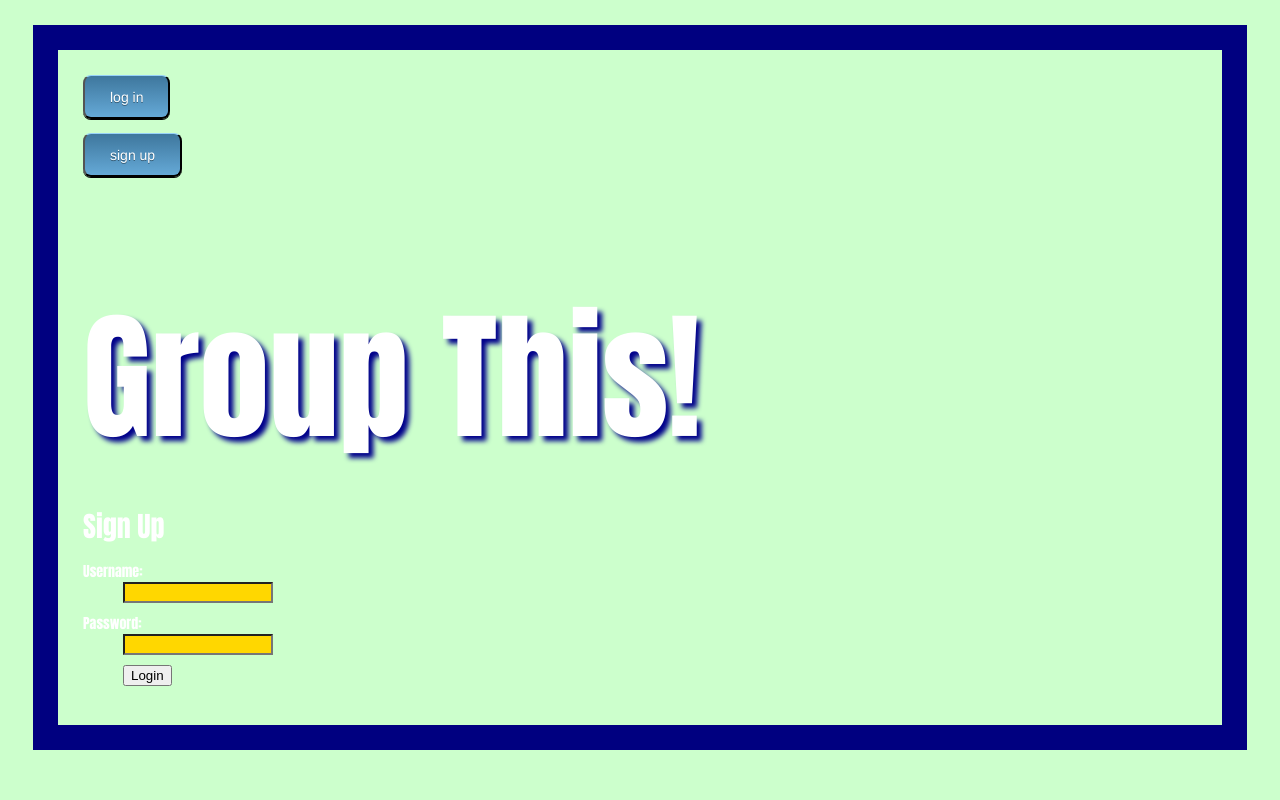
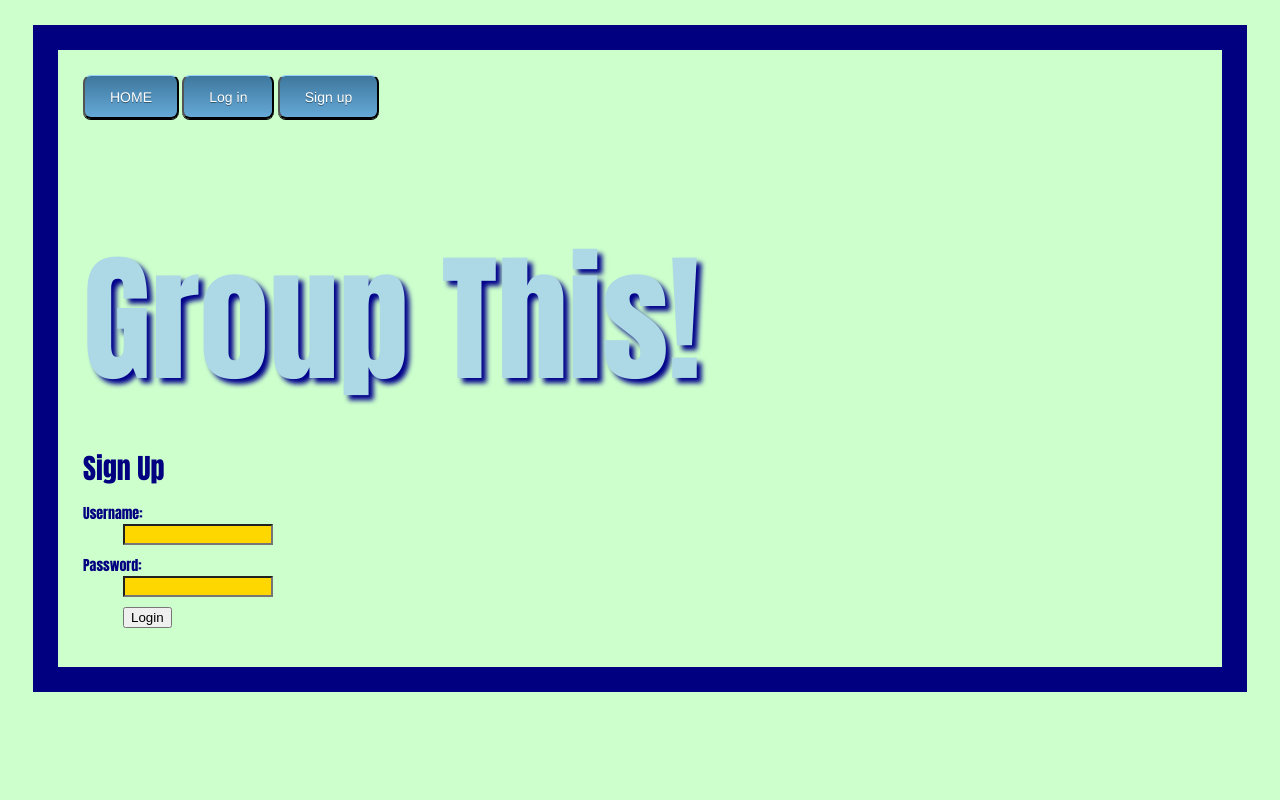
Before and after one commit to vkozina/BRHacks, a Python web app: template real code/Groups/templates/signup.html in a window 1280 px wide. Run offline with Jinja, Linux system fonts and the light colour scheme; the template is opened without the code that fills it, so the values that code supplies are empty.

Commit message:
inline buttons and colored diff

```diff
--- a/real code/Groups/templates/layout.html
+++ b/real code/Groups/templates/layout.html
@@ -2,7 +2,7 @@
 <style>
 
     body {
-      color: #ffffff;
+      color: #000080;
       background-color: #ccffcc;
       font-family: Impact, Charcoal, sans-serif;
       font-size:14px;
@@ -76,6 +76,7 @@
     }
 
     h1 {
+      color: lightblue;
       font-size: 1000%;
       font-weight: normal;
       margin-bottom: 0em;
@@ -85,7 +86,9 @@
       font-size: 200%;
       font-weight: normal;
       margin-bottom: 0em;
+      color: #000080
     }
+
 
     input[type=text] {
       width: 150px;
@@ -100,21 +103,27 @@
       margin-left: 35px;
       display: block;
     }
-  </style>
+    form{
+      display: inline;
+    }
+
+</style>
 <link rel=stylesheet type=text/css href="{{ url_for('static', filename='style.css') }}">
 <div class=page>
-
+    <form name="input" action="{{ url_for('show_groups') }}">
+      <input type="submit" value="HOME" class=button >
+    </form>
   {% if not session.logged_in %}
     <form name="input" action="{{ url_for('login') }}">
-      <input type="submit" value="log in" class=button >
+      <input type="submit" value="Log in" class=button >
     </form>
     <form name="input" action="{{ url_for('signup') }}">
-      <input type="submit" value="sign up" class=button>
+      <input type="submit" value="Sign up" class=button>
     </form>
   {% else %}
     </form>
       <form name="input" action="{{ url_for('logout') }}">
-      <input type="submit" value="log out" class=button>
+      <input type="submit" value="Log out" class=button>
     </form>
   {% endif %}
 
```
Also changed, not shown: 1 other file.
